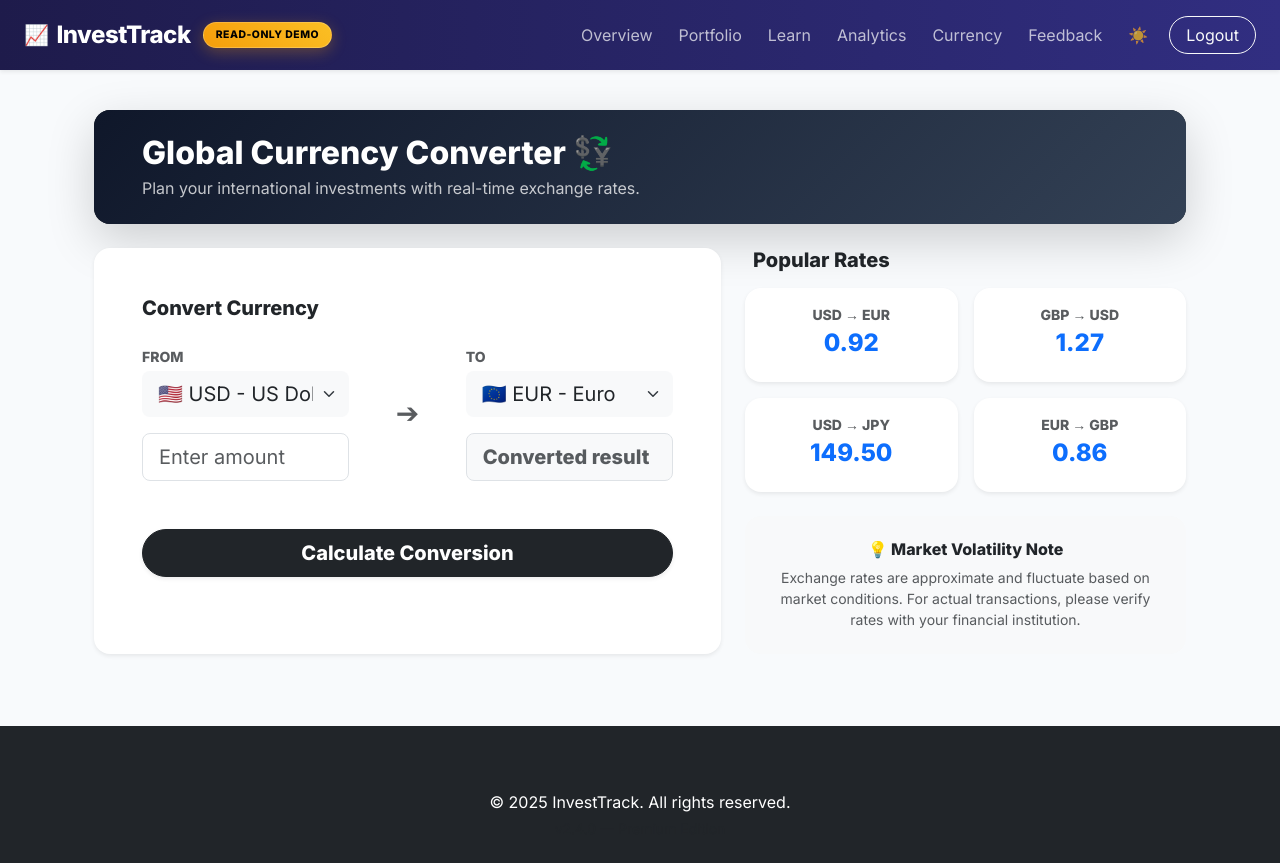
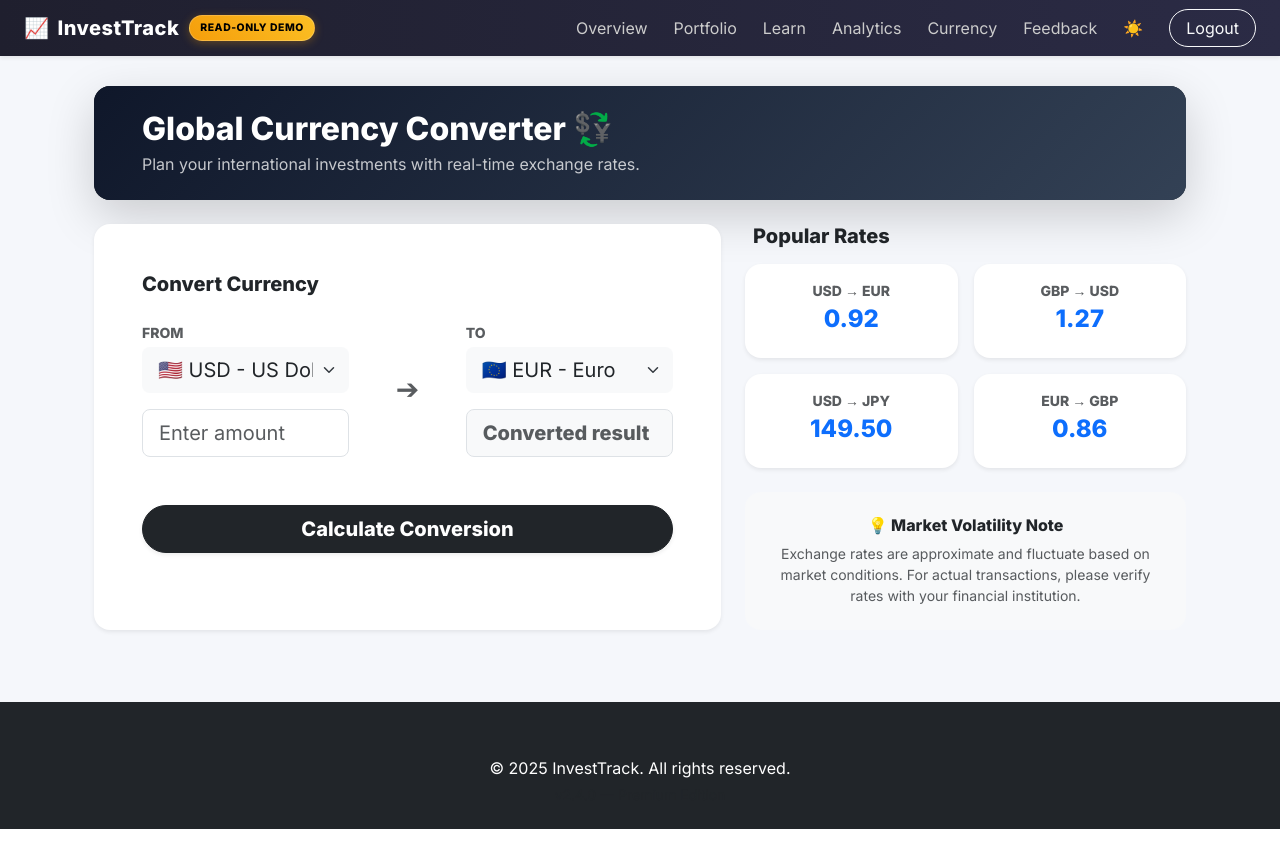
Before and after one commit to naylahabdalla/InvestTrack, a Flask app: page /currency in a window 1280 px wide. After the commit the page ends 829 px from the top, so only its background shows below. Run offline with Flask 3, Linux system fonts and the light colour scheme; a user stored in the database is signed in.

Commit message:
Revert "Optimize app-wide theme for dark/light mode compatibility (Professional UI Update)"
This reverts commit 9b8aca34e357d302bb7f67fc30d6f3a45c1f420d.

```diff
--- a/api/index.py
+++ b/api/index.py
@@ -10,7 +10,7 @@ url: str = "https://livxzkknhrqusxkyrieq.supabase.co"
 key: str = "eyJhbGciOiJIUzI1NiIsInR5cCI6IkpXVCJ9.eyJpc3MiOiJzdXBhYmFzZSIsInJlZiI6Imxpdnh6a2tuaHJxdXN4a3lyaWVxIiwicm9sZSI6ImFub24iLCJpYXQiOjE3NzQ1MDk0NjUsImV4cCI6MjA5MDA4NTQ2NX0.b1WV6RtX3suBkTquZiY-4NS8p0QOzViGimAJkrqMr4U"
 supabase: Client = create_client(url, key)
 
-app = Flask(__name__)
+app = Flask(__name__, template_folder='../templates', static_folder='../static')
 app.secret_key = "investtrack_secret"
 
 # ---------------- PASSWORD CHECK ----------------
--- a/templates/add_investment.html
+++ b/templates/add_investment.html
@@ -40,13 +40,13 @@
                 <div id="activeFields" class="mb-3">
                     <label class="form-label fw-semibold">Current Market Value ($)</label>
                     <input type="number" step="0.01" name="current_value" class="form-control rounded-pill px-3" placeholder="Leave blank for break-even">
-                    <div class="form-text text-body-secondary ps-2">Show unrealized gains/losses.</div>
+                    <div class="form-text text-muted ps-2">Show unrealized gains/losses.</div>
                 </div>
 
                 <div id="soldFields" class="mb-3 d-none">
                     <label class="form-label fw-semibold">Sell Price ($)</label>
                     <input type="number" step="0.01" name="sell_price" class="form-control rounded-pill px-3" placeholder="0.00">
-                    <div class="form-text text-body-secondary ps-2">Show realized gains/losses.</div>
+                    <div class="form-text text-muted ps-2">Show realized gains/losses.</div>
                 </div>
 
                 <div class="mt-4">
--- a/templates/base.html
+++ b/templates/base.html
@@ -20,81 +20,60 @@
     <style>
         body {
             font-family: 'Inter', sans-serif;
-            transition: background-color 0.3s ease, color 0.3s ease;
         }
 
         [data-bs-theme="light"] body {
-            background-color: #f8fafc;
+            background-color: #f5f7fb;
         }
 
         [data-bs-theme="dark"] body {
-            background-color: #0b1120;
+            background-color: #0f172a;
         }
 
         /* Navbar */
         .navbar {
-            background: linear-gradient(90deg, #1e1b4b, #312e81);
-            backdrop-filter: blur(10px);
-            -webkit-backdrop-filter: blur(10px);
-            padding: 12px 0;
+            background: linear-gradient(90deg, #1f1f2e, #2b2b45);
         }
 
         .nav-link {
-            color: rgba(255, 255, 255, 0.7) !important;
-            margin: 0 5px;
-            transition: all 0.2s ease;
-            font-weight: 500;
-            border-radius: 8px;
+            color: #ccc !important;
+            margin-right: 10px;
+            transition: 0.3s;
         }
 
-        .nav-link:hover, .nav-link.active {
+        .nav-link:hover {
             color: #fff !important;
-            background: rgba(255, 255, 255, 0.1);
+            transform: translateY(-1px);
         }
 
         .navbar-brand {
-            font-size: 24px;
-            letter-spacing: -0.5px;
-            font-weight: 800;
+            font-size: 20px;
+            letter-spacing: 0.5px;
+        }
+
+        .btn-outline-light {
+            border-radius: 20px;
+        }
+
+        /* Page spacing */
+        .container {
+            margin-top: 30px;
         }
 
         .demo-badge {
             background: linear-gradient(45deg, #f59e0b, #fbbf24);
             color: #000;
             font-size: 0.65rem;
-            font-weight: 900;
-            padding: 4px 12px;
-            border-radius: 30px;
+            font-weight: 800;
+            padding: 4px 10px;
+            border-radius: 20px;
             letter-spacing: 0.05em;
-            box-shadow: 0 4px 15px rgba(245, 158, 11, 0.3);
+            box-shadow: 0 2px 10px rgba(245, 158, 11, 0.3);
             text-transform: uppercase;
             border: 1px solid rgba(255, 255, 255, 0.2);
-            margin-left: 12px;
+            margin-left: 10px;
             display: inline-block;
             vertical-align: middle;
-        }
-
-        /* Page spacing */
-        .container {
-            margin-top: 40px;
-        }
-
-        /* Adaptive Card Styling */
-        .card {
-            transition: transform 0.3s cubic-bezier(0.34, 1.56, 0.64, 1), box-shadow 0.3s ease;
-            border: 1px solid rgba(0,0,0,0.05);
-            border-radius: 16px;
-        }
-        [data-bs-theme="dark"] .card {
-            border: 1px solid rgba(255,255,255,0.05);
-            background-color: #161b2a;
-        }
-        .card:hover {
-            transform: translateY(-5px);
-            box-shadow: 0 20px 40px rgba(0,0,0,0.12) !important;
-        }
-        [data-bs-theme="dark"] .card:hover {
-            box-shadow: 0 20px 40px rgba(0,0,0,0.5) !important;
         }
     </style>
 
--- a/templates/currency.html
+++ b/templates/currency.html
@@ -20,8 +20,8 @@
                         <div class="row g-3 g-md-4 align-items-center">
                             <!-- From Currency -->
                             <div class="col-md-5">
-                                <label class="form-label text-body-secondary small text-uppercase fw-bold mb-1">From</label>
-                                <select name="from_currency" class="form-select form-select-lg mb-3 shadow-none bg-body-tertiary border-0">
+                                <label class="form-label text-muted small text-uppercase fw-bold mb-1">From</label>
+                                <select name="from_currency" class="form-select form-select-lg mb-3 shadow-none bg-light border-0">
                                     <option value="USD">🇺🇸 USD - US Dollar</option>
                                     <option value="EUR">🇪🇺 EUR - Euro</option>
                                     <option value="GBP">🇬🇧 GBP - British Pound</option>
@@ -33,20 +33,20 @@
 
                             <!-- Arrow Icon -->
                             <div class="col-md-2 text-center d-none d-md-flex justify-content-center mt-4">
-                                <span class="fs-3 text-body-secondary">➔</span>
+                                <span class="fs-3 text-muted">➔</span>
                             </div>
 
                             <!-- To Currency -->
                             <div class="col-md-5">
-                                <label class="form-label text-body-secondary small text-uppercase fw-bold mb-1">To</label>
-                                <select name="to_currency" class="form-select form-select-lg mb-3 shadow-none bg-body-tertiary border-0">
+                                <label class="form-label text-muted small text-uppercase fw-bold mb-1">To</label>
+                                <select name="to_currency" class="form-select form-select-lg mb-3 shadow-none bg-light border-0">
                                     <option value="EUR">🇪🇺 EUR - Euro</option>
                                     <option value="USD">🇺🇸 USD - US Dollar</option>
                                     <option value="GBP">🇬🇧 GBP - British Pound</option>
                                     <option value="TRY">🇹🇷 TRY - Turkish Lira</option>
                                     <option value="JPY">🇯🇵 JPY - Japanese Yen</option>
                                 </select>
-                                <input type="text" class="form-control form-control-lg bg-body-tertiary shadow-none fw-bold text-success" value="{% if result %}{{ result }}{% endif %}" placeholder="Converted result" readonly>
+                                <input type="text" class="form-control form-control-lg bg-light shadow-none fw-bold text-success" value="{% if result %}{{ result }}{% endif %}" placeholder="Converted result" readonly>
                             </div>
                         </div>
 
@@ -66,34 +66,34 @@
             <div class="row g-3">
                 <div class="col-6">
                     <div class="card border-0 shadow-sm rounded-4 text-center p-3">
-                        <span class="text-body-secondary small fw-bold">USD → EUR</span>
+                        <span class="text-muted small fw-bold">USD → EUR</span>
                         <h4 class="fw-bold mt-1 text-primary">0.92</h4>
                     </div>
                 </div>
                 <div class="col-6">
                     <div class="card border-0 shadow-sm rounded-4 text-center p-3">
-                        <span class="text-body-secondary small fw-bold">GBP → USD</span>
+                        <span class="text-muted small fw-bold">GBP → USD</span>
                         <h4 class="fw-bold mt-1 text-primary">1.27</h4>
                     </div>
                 </div>
                 <div class="col-6">
                     <div class="card border-0 shadow-sm rounded-4 text-center p-3">
-                        <span class="text-body-secondary small fw-bold">USD → JPY</span>
+                        <span class="text-muted small fw-bold">USD → JPY</span>
                         <h4 class="fw-bold mt-1 text-primary">149.50</h4>
                     </div>
                 </div>
                 <div class="col-6">
                     <div class="card border-0 shadow-sm rounded-4 text-center p-3">
-                        <span class="text-body-secondary small fw-bold">EUR → GBP</span>
+                        <span class="text-muted small fw-bold">EUR → GBP</span>
                         <h4 class="fw-bold mt-1 text-primary">0.86</h4>
                     </div>
                 </div>
             </div>
 
             <!-- Disclaimer Card -->
-            <div class="card border-0 bg-body-tertiary rounded-4 mt-4 p-4 text-center">
+            <div class="card border-0 bg-light rounded-4 mt-4 p-4 text-center">
                 <h6 class="fw-bold mb-2">💡 Market Volatility Note</h6>
-                <p class="small text-body-secondary mb-0">Exchange rates are approximate and fluctuate based on market conditions. For actual transactions, please verify rates with your financial institution.</p>
+                <p class="small text-muted mb-0">Exchange rates are approximate and fluctuate based on market conditions. For actual transactions, please verify rates with your financial institution.</p>
             </div>
         </div>
     </div>
--- a/templates/feedback.html
+++ b/templates/feedback.html
@@ -32,7 +32,7 @@
                                 <button class="btn btn-secondary btn-lg rounded-pill fw-bold" disabled title="Disabled in Demo">
                                     Submit Feedback (Disabled in Demo Mode)
                                 </button>
-                                <p class="text-center text-body-secondary small mt-3 mb-0">Feedback submissions are disabled in Read-Only Demo mode.</p>
+                                <p class="text-center text-muted small mt-3 mb-0">Feedback submissions are disabled in Read-Only Demo mode.</p>
                             {% else %}
                                 <button class="btn btn-primary btn-lg rounded-pill fw-bold shadow-sm custom-hover" style="background-color: #4f46e5; border-color: #4f46e5;">
                                     Send Feedback
@@ -44,7 +44,7 @@
             </div>
 
             <div class="text-center mt-4">
-                <a href="/dashboard" class="text-body-secondary text-decoration-none hover-underline">
+                <a href="/dashboard" class="text-muted text-decoration-none hover-underline">
                     <span class="fs-5">&larr;</span> Cancel and return to Dashboard
                 </a>
             </div>
--- a/templates/login.html
+++ b/templates/login.html
@@ -14,7 +14,7 @@
         <div class="card shadow-lg p-4" style="width: 400px; max-width: 90%; border-radius: 15px;">
 
             <h3 class="text-center mb-3">Welcome Back</h3>
-            <p class="text-center text-body-secondary">Login to your portfolio</p>
+            <p class="text-center text-muted">Login to your portfolio</p>
 
             {% if error %}
             <div class="alert alert-danger text-center">{{ error }}</div>
--- a/templates/signup.html
+++ b/templates/signup.html
@@ -14,7 +14,7 @@
         <div class="card shadow-lg p-4" style="width: 400px; max-width: 90%; border-radius: 15px;">
 
             <h3 class="text-center mb-3">Create Account</h3>
-            <p class="text-center text-body-secondary">Start your investment journey</p>
+            <p class="text-center text-muted">Start your investment journey</p>
 
             {% if error %}
             <div class="alert alert-danger text-center">{{ error }}</div>
@@ -28,7 +28,7 @@
 
                 <div class="mb-3">
                     <input type="password" name="password" class="form-control" placeholder="Password" required>
-                    <small class="text-body-secondary">
+                    <small class="text-muted">
                         Must be 8+ characters, include letters, numbers & symbols
                     </small>
                 </div>
```
Also changed, not shown: scratch/theme_fix.py (deleted, +0 -34 lines), templates/analytics.html (+10 -10 lines), templates/course.html (+6 -6 lines), templates/dashboard.html (+28 -23 lines), templates/learn.html (+8 -8 lines), templates/portfolio.html (+13 -13 lines), templates/quiz.html (+6 -6 lines).
